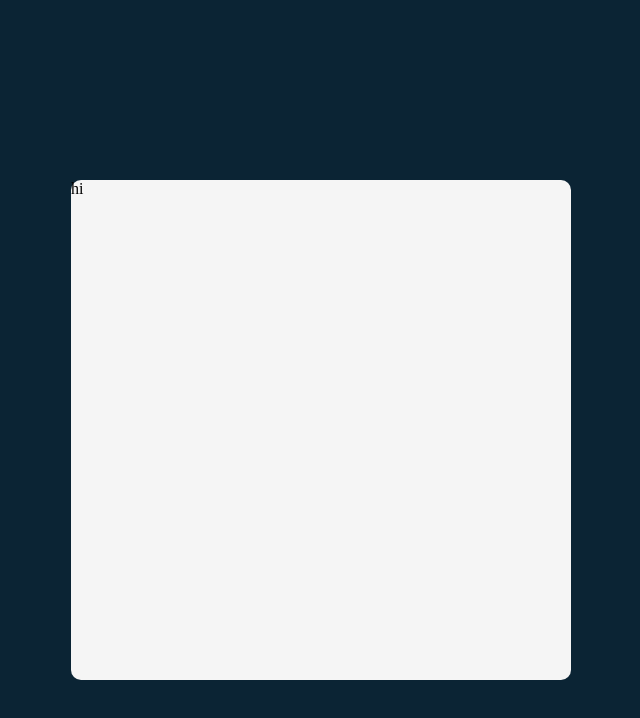
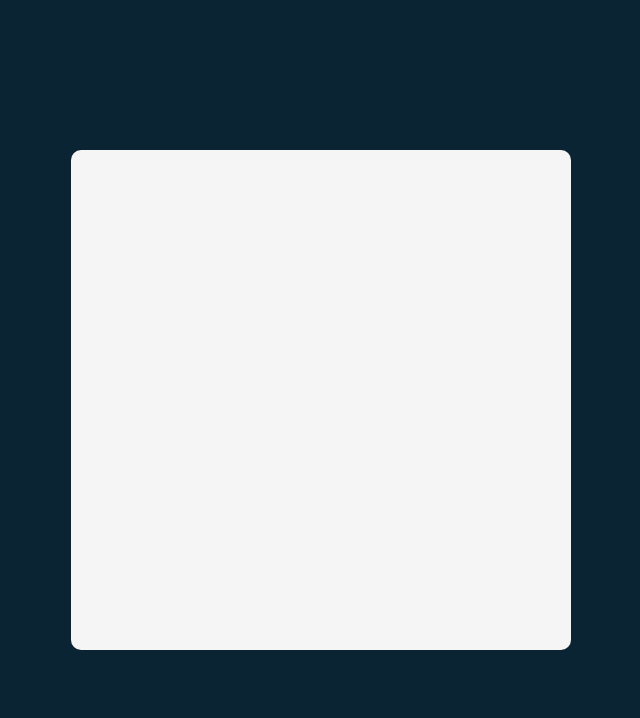
Before and after one commit to Mohammdamin-Sedaghat/Recat_Project_Bunk, a React (Vite) app in the folder Tenziz/: page / in a window 1280 px wide. Shown: the top 718 px of the page, without its empty margins (319-959 px from the left). Built offline with nearby package versions, Linux system fonts and the light colour scheme.

Commit message:
styled the app component

```diff
--- a/Tenziz/index.css
+++ b/Tenziz/index.css
@@ -1,24 +1,28 @@
-body, html {
-    margin: 0px;
-    padding: 0px;
+* {
+    box-sizing: border-box;
 }
 
 body {
+    margin: 0px;
     background-color: #0B2434;
+    padding: 30px 20px;
     height: 100vh;
-    padding: 30px 20px;
+
     display: flex;
+    flex-direction: column;
+    align-items: center;
     justify-content: center;
-    align-items: center;
 }
 
 #root {
-    background-color: #F5F5F5;
     height: 100%;
     width: 100%;
     max-width: 500px;
     max-height: 500px;
+}
 
+main {
+    background-color: #F5F5F5;
+    height: 100%;
     border-radius: 10px;
-    box-sizing: content-box;
 }
--- a/Tenziz/src/App.jsx
+++ b/Tenziz/src/App.jsx
@@ -1,9 +1,7 @@
 export default function App() {
     return (
-        <>
-            <main>
-            hi
-            </main>
-        </>
+        <main>
+
+        </main>
     )
 }
```
